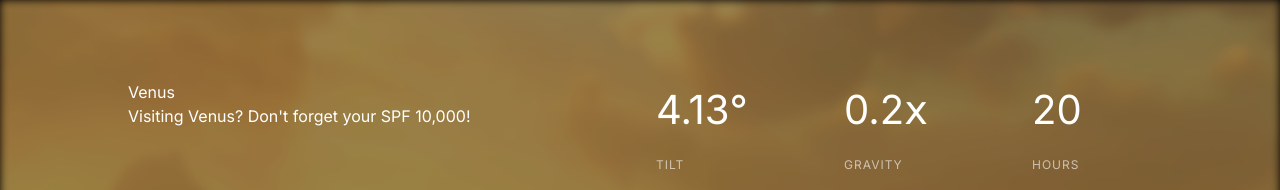
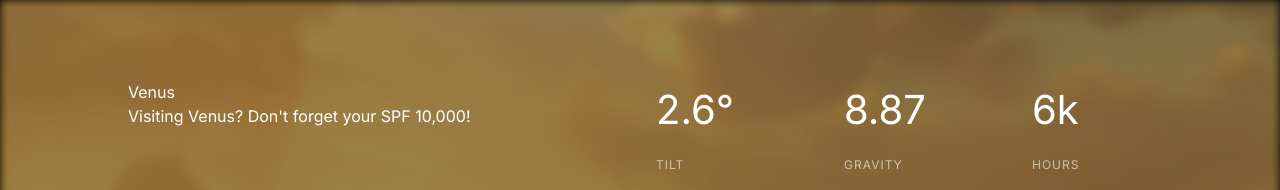
Before and after one commit to arysttoto/cosmounix-nasa, a Next.js app: page / in a window 1280 px wide. Shown: the top 190 px of the page. Built offline with nearby package versions, Linux system fonts and the light colour scheme.

Commit message:
upper data fixed

```diff
--- a/app/page.jsx
+++ b/app/page.jsx
@@ -255,13 +255,13 @@ function App() {
 
         <div class="planet-details">
           <div class="detail" data-detail="tilt" data-postfix="°">
-            4.13
+            2.6
           </div>
-          <div class="detail" data-detail="gravity" data-postfix="𝗑">
-            0.2
+          <div class="detail" data-detail="gravity" data-postfix="">
+            8.87
           </div>
-          <div class="detail" data-detail="hours">
-            20
+          <div class="detail" data-detail="hours" data-postfix="k">
+            6
           </div>
         </div>
 
@@ -278,13 +278,13 @@ function App() {
 
         <div class="planet-details">
           <div class="detail" data-detail="tilt" data-postfix="°">
-            6.13
+            25
           </div>
-          <div class="detail" data-detail="gravity" data-postfix="𝗑">
-            1.1
+          <div class="detail" data-detail="gravity" data-postfix="">
+            3.71
           </div>
           <div class="detail" data-detail="hours">
-            40
+            25
           </div>
         </div>
 
@@ -301,13 +301,13 @@ function App() {
 
         <div class="planet-details">
           <div class="detail" data-detail="tilt" data-postfix="°">
-            9.13
+            26.73
           </div>
-          <div class="detail" data-detail="gravity" data-postfix="𝗑">
-            7.3
+          <div class="detail" data-detail="gravity" data-postfix="">
+            10.44
           </div>
           <div class="detail" data-detail="hours">
-            60
+            11
           </div>
         </div>
 
```
Also changed, not shown: 1 other file (tests, documents, lock files or other folders).
